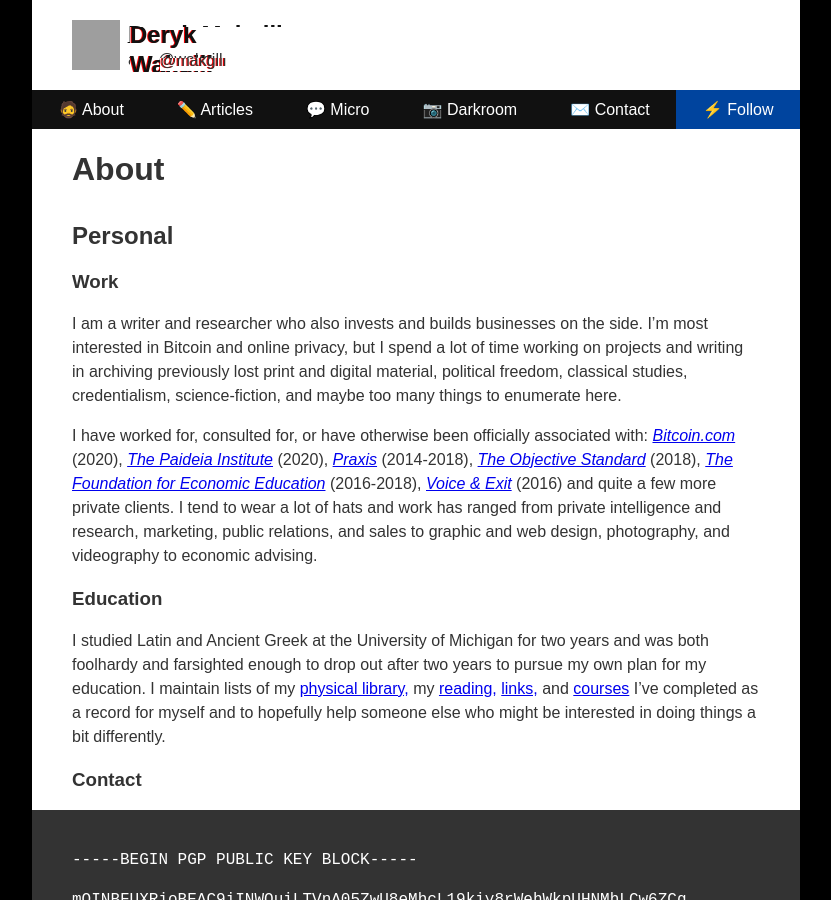
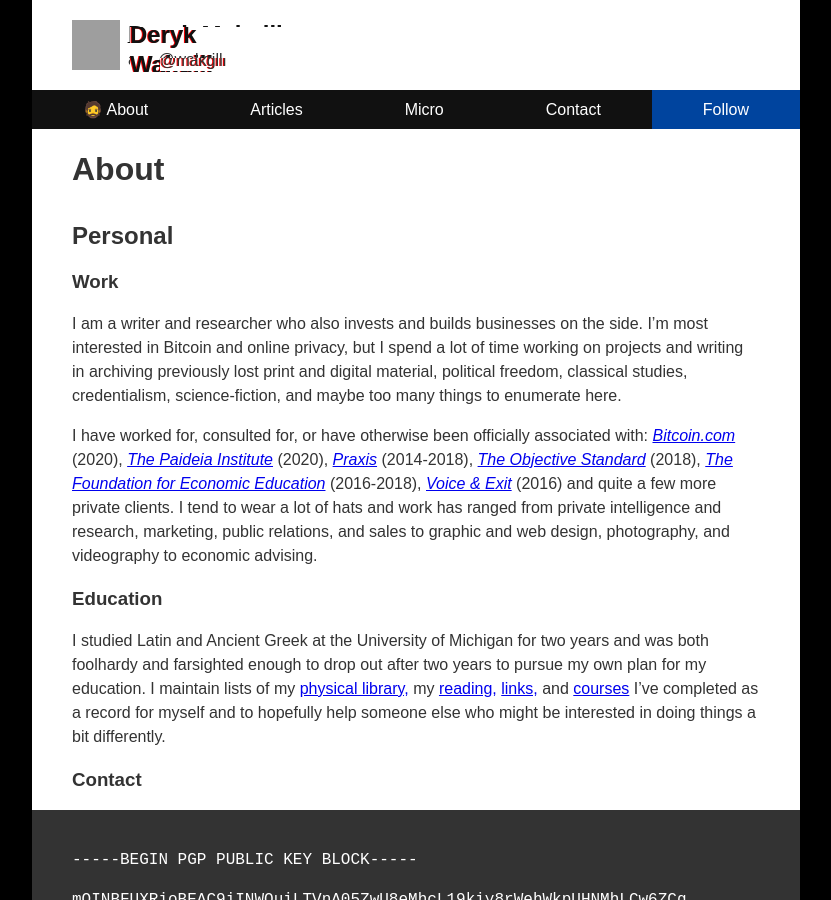
Before and after one commit to derykmakgill/had, a Jekyll site: the page built from test.md, in a window 1280 px wide and 900 px high. Shown: the whole window, without its empty margins (224-1055 px from the left). Built offline with Jekyll 4.4.1, drawn with Linux system fonts in a browser that asks for light colours; our own code applies the rules of GitHub Pages for plain Markdown files; grey boxes are pictures that could not be loaded.

Commit message:
Update default.html

```diff
--- a/_layouts/default.html
+++ b/_layouts/default.html
@@ -12,11 +12,10 @@
 
 
 <div class=container><div id=header><a class=no-link href=./><img src="https://pbs.twimg.com/profile_images/1336054060915564549/fQ4fEdOq_400x400.jpg"><div><p class="name glitch" data-text="Deryk Wakgill">Deryk Makgill</p><p class=aka>aka <span class=glitch data-text=@makgill>@wakgill</span></p></div></a></div><nav id=navbar class=full-width><input type=checkbox id=toggler><ul><label for=toggler><a class=no-link>🍔 Menu</a></label><li><a href=./about/ class=no-link><span>🧔</span>
-<span>About</span></a></li><li><a href=./articles/ class=no-link><span>✏️</span>
-<span>Articles</span></a></li><li><a href=./micro/ class=no-link><span>💬</span>
-<span>Micro</span></a></li><li><a href=./darkroom/ class=no-link><span>📷</span>
-<span>Darkroom</span></a></li><li><a href=./contact/ class=no-link><span>✉️</span>
-<span>Contact</span></a></li><li><a href=./follow/ class=no-link><span>⚡️</span>
+<span>About</span></a></li><li><a href=./articles/ class=no-link>
+<span>Articles</span></a></li><li><a href=./micro/ class=no-link>
+<span>Micro</span></a></li><li><a href=./contact/ class=no-link>
+<span>Contact</span></a></li><li><a href=./follow/ class=no-link>
 <span>Follow</span></a></li></ul></nav><main role=main class=copy><style>@media screen and (min-width:38rem){body{background:#000 url({{ page.background }})}}</style><div class="h-card dn"><data class=u-photo value=https://hacdias.com/me-256.jpg>Picture</data>
 <a href=https://hacdias.com/ class="u-uid u-url p-name">Deryk Makgill</a>
 <a href="/cdn-cgi/l/email-protection#48252921240820292b2c21293b662b2725" rel=me class=u-email><span class="__cf_email__" data-cfemail="c7aaa6aeab87afa6a4a3aea6b4e9a4a8aa">[email&#160;protected]</span></a>
```
